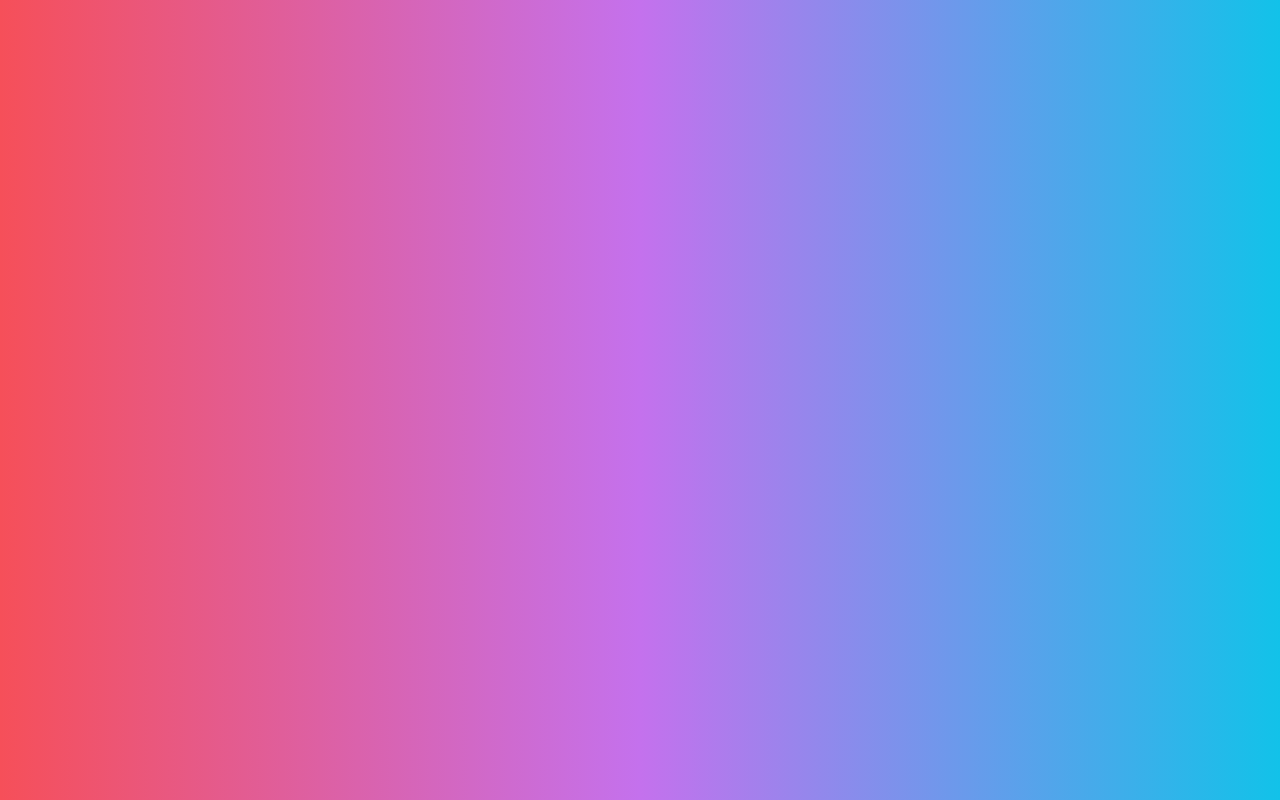
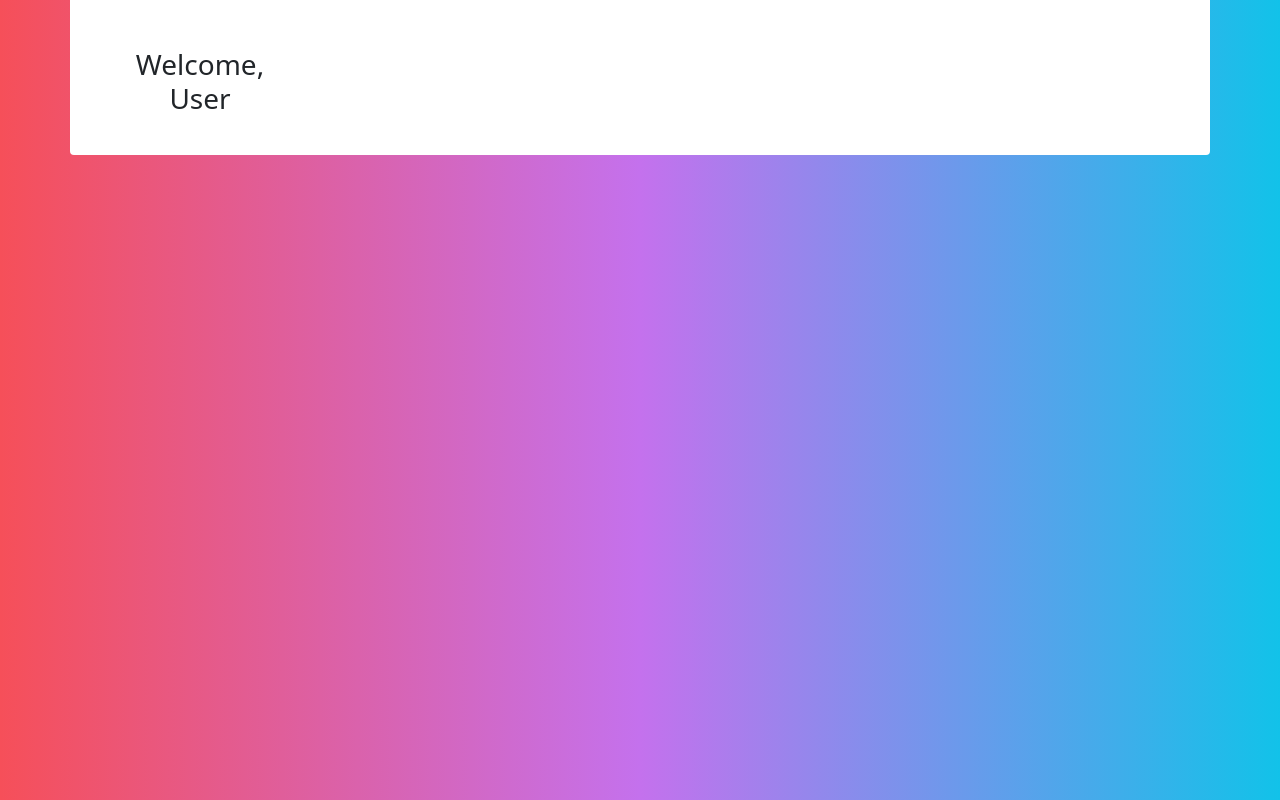
Before and after one commit to CS481-TaskAI/bootstrap-frontend, a React (Create React App) app: page /home in a window 1280 px wide. Before the commit this address had no page. Built offline with nearby package versions, Linux system fonts and the light colour scheme.

Commit message:
added home page route to index and it works now

```diff
--- a/src/index.js
+++ b/src/index.js
@@ -3,6 +3,7 @@ import ReactDOM from "react-dom";
 import { BrowserRouter, Routes, Route } from "react-router-dom";
 import "./index.css";
 import App from "./App";
+import Home from './Pages/home';
 import * as serviceWorker from "./serviceWorker";
 
 ReactDOM.render(
@@ -11,6 +12,8 @@ ReactDOM.render(
       <Routes>
         <Route path="/" element={ <App /> }>
         </Route>
+        <Route path="/home" element={ <Home/> }>
+        </Route>
       </Routes>
     </BrowserRouter>
   </React.StrictMode>,
```
